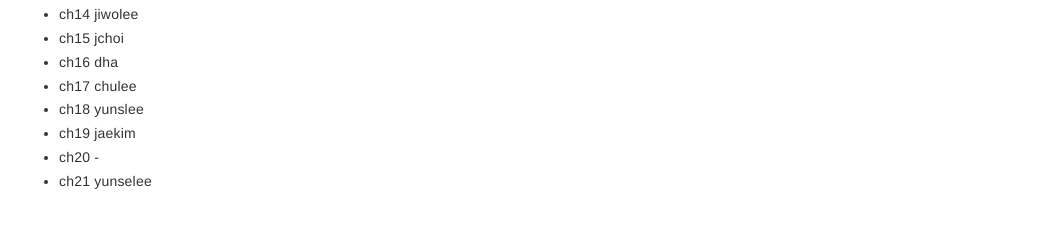
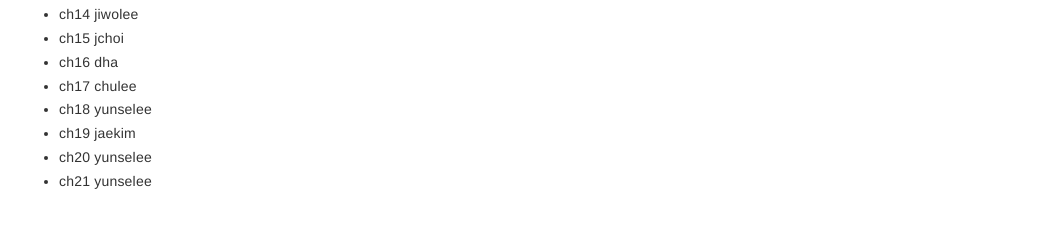
Before and after one commit to 42osStudy/os-study, a Jekyll site: the page built from index.md, in a window 1280 px wide. Shown: the part 2957-3185 px from the top of the page, without its empty margins (224-1272 px from the left). Built offline with Jekyll 4.4.1, drawn with Linux system fonts in a browser that asks for light colours.

Commit message:
Update index.md

```diff
--- a/index.md
+++ b/index.md
@@ -130,7 +130,7 @@ layout: home
 - ch15 jchoi
 - ch16 dha
 - ch17 chulee
-- ch18 yunslee
+- ch18 yunselee
 - ch19 jaekim
-- ch20 -
+- ch20 yunselee
 - ch21 yunselee
```
